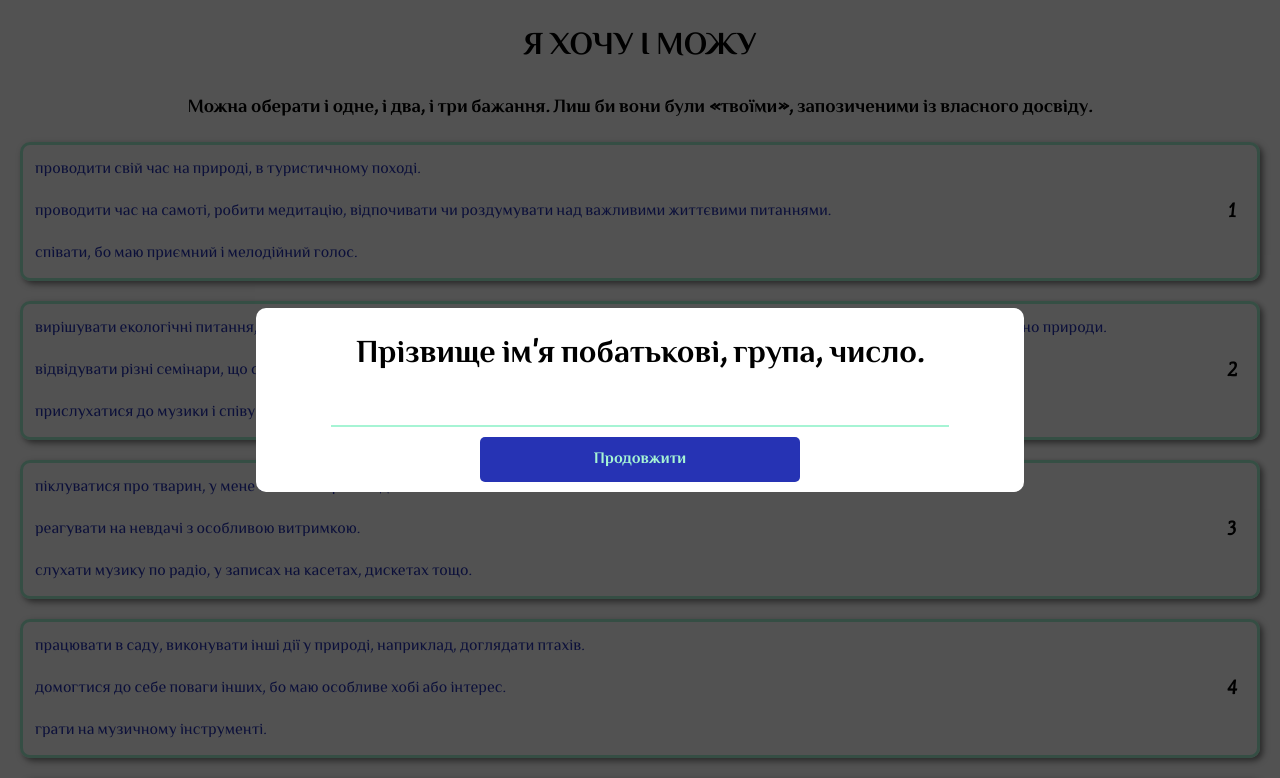
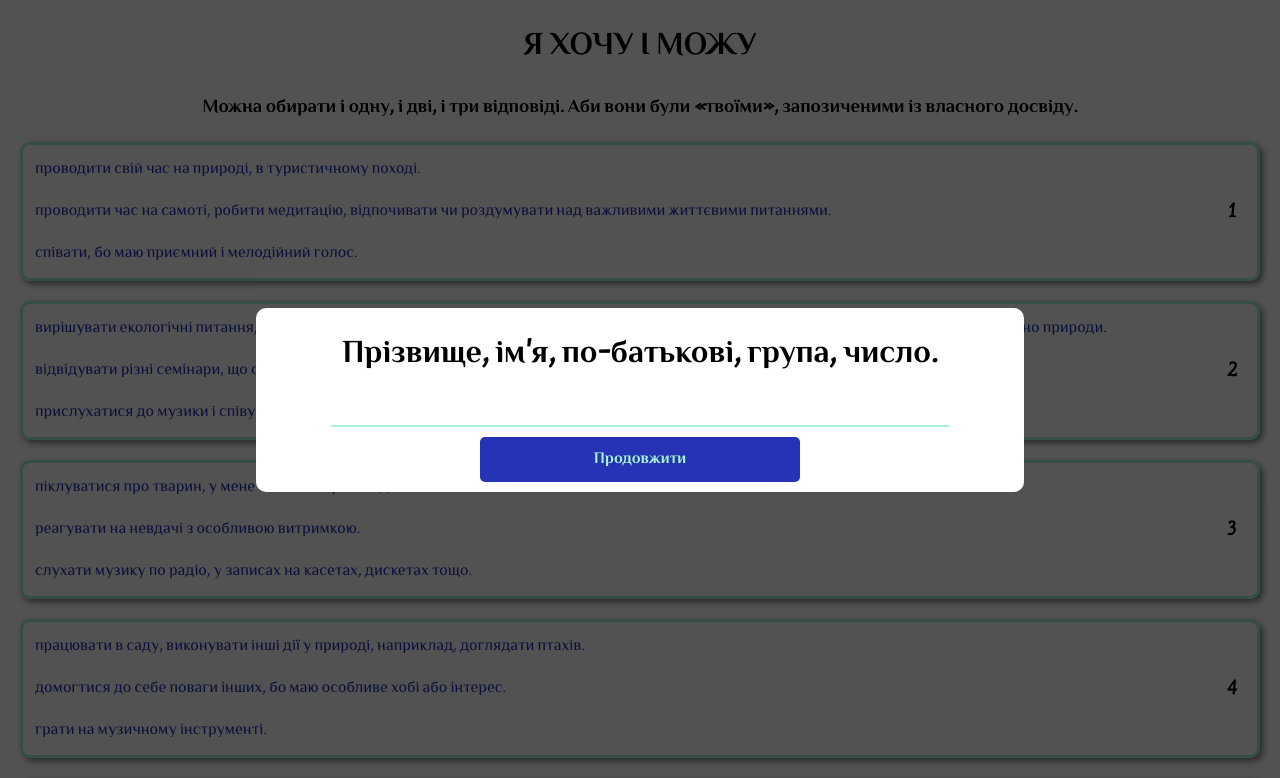
Before and after one commit to stepan95/test, a plain HTML site: page index.html in a window 1280 px wide. Shown: the top 778 px of the page. Drawn offline with Linux system fonts and the light colour scheme.

Commit message:
Update index.html

```diff
--- a/index.html
+++ b/index.html
@@ -9,7 +9,7 @@
 <body>
 	<div id="personalInformation" class="backgroundWindow">
 		<div class="window">
-			<h1>Прізвище ім'я побатькові, група, число.</h1>
+			<h1>Прізвище, ім'я, по-батькові, група, число.</h1>
 			<input type="text">
 			<a class="button" id="extendStart" onclick="return">Продовжити</a>
 		</div>
@@ -21,7 +21,7 @@
 	</div>
 	<div id="test">
 		<h1>Я ХОЧУ І МОЖУ</h1>
-		<h3>Можна оберати і одне, і два, і три бажання. Лиш би вони були «твоїми», запозиченими із власного досвіду.</h3>
+		<h3>Можна обирати і одну, і дві, і три відповіді. Аби вони були «твоїми», запозиченими із власного досвіду.</h3>
 	</div>
 	<a class="button" id="extend" onclick="return">Продовжити</a>
 	<div id="scheduleWindow">
```
